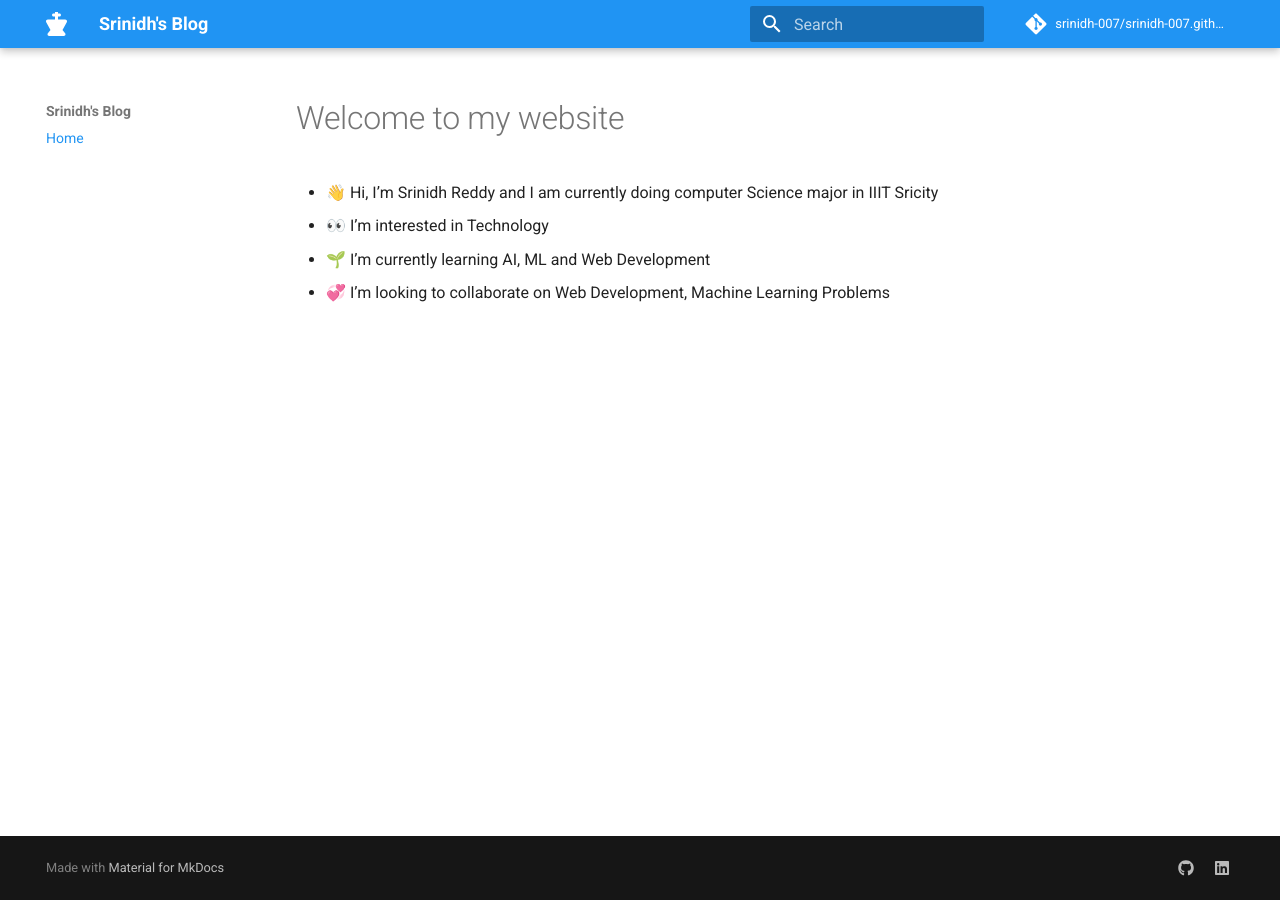
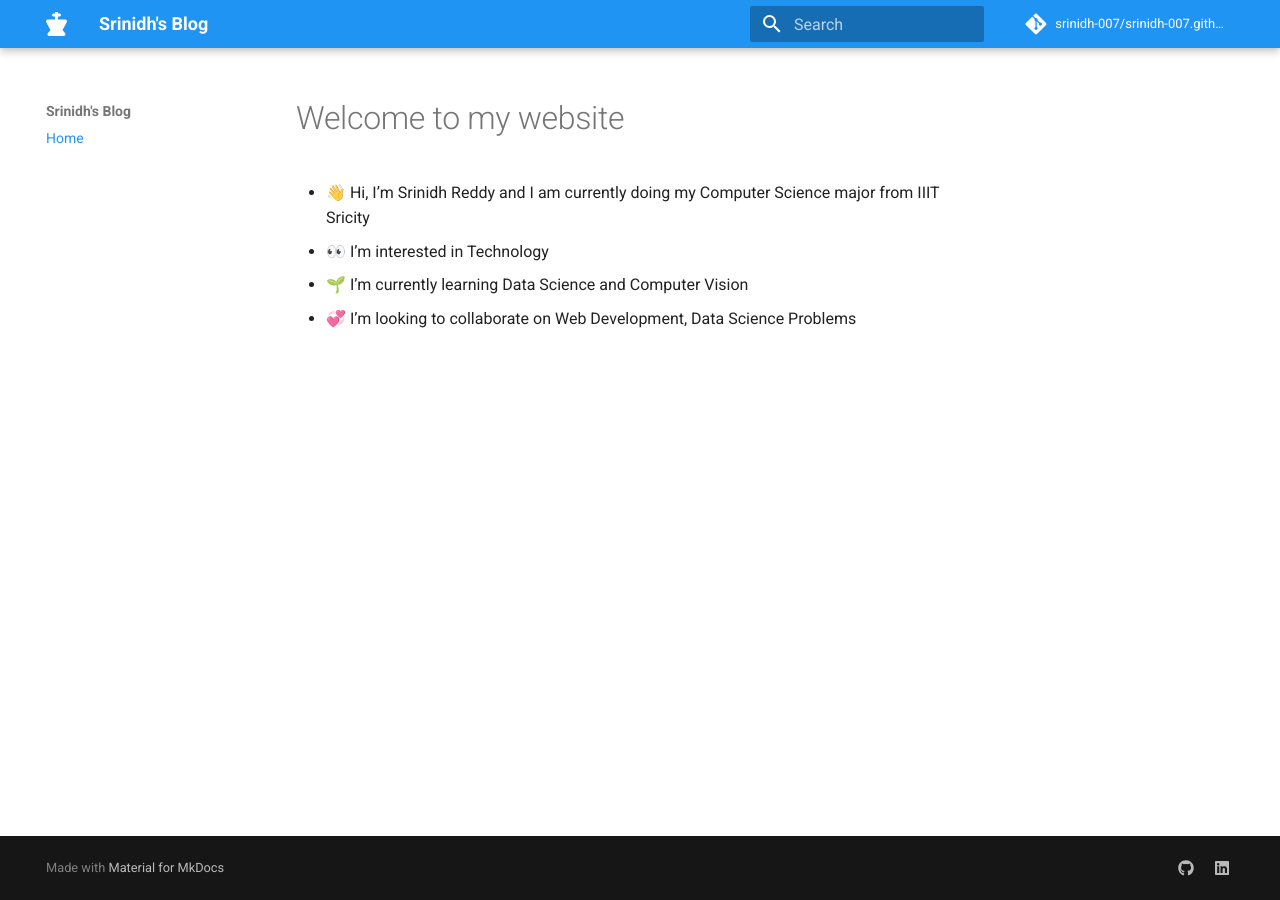
Before and after one commit to srinidh-007/srinidh-007.github.io, an MkDocs documentation site: the page built from docs/index.md, in a window 1280 px wide. Built offline with MkDocs 1.6.1 and Material for MkDocs 9.7.7, drawn with Linux system fonts in a browser that asks for light colours; comment, search, counter and statistics services are not loaded.

Commit message:
Update index.md

```diff
--- a/docs/index.md
+++ b/docs/index.md
@@ -2,7 +2,7 @@
 
 
 
-- 👋 Hi, I’m Srinidh Reddy and I am currently doing computer Science major in IIIT Sricity
+- 👋 Hi, I’m Srinidh Reddy and I am currently doing my Computer Science major from IIIT Sricity
 - 👀 I’m interested in Technology
-- 🌱 I’m currently learning AI, ML and Web Development
-- 💞️ I’m looking to collaborate on Web Development, Machine Learning Problems
+- 🌱 I’m currently learning Data Science and Computer Vision
+- 💞️ I’m looking to collaborate on Web Development, Data Science Problems
```
